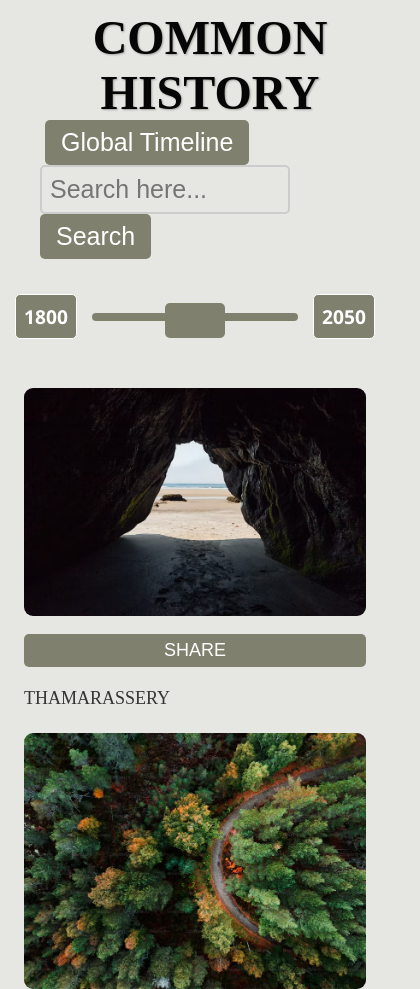
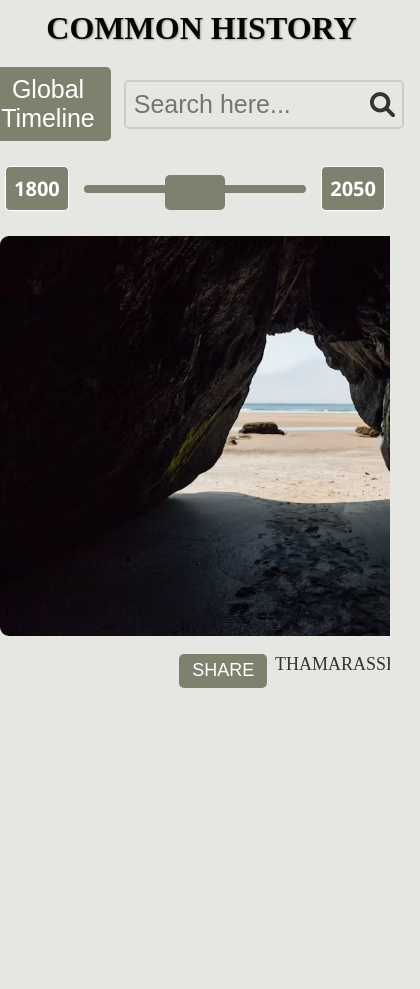
Before and after one commit to nihalaa-pp/common_history, a plain HTML site: page index.html in a window 390 px wide. Shown: the top 989 px of the page, 420 px wide, since content can reach past the window. After the commit the page ends 844 px from the top, so only its background shows below. Drawn offline with Linux system fonts and the light colour scheme.

Commit message:
Your commit message here

```diff
--- a/index.html
+++ b/index.html
@@ -4,6 +4,8 @@
     <meta charset="UTF-8">
     <meta name="viewport" content="width=device-width, initial-scale=1.0">
     <title>Common History Replica</title>
+    <!-- Add Font Awesome for the search icon -->
+    <link rel="stylesheet" href="https://cdnjs.cloudflare.com/ajax/libs/font-awesome/6.0.0-beta3/css/all.min.css">
     <link rel="stylesheet" href="styles.css">
 </head>
 <body>
@@ -18,8 +20,10 @@
             <div class="dropdown">
                 <div class="search-container">
                     <button class="global-timeline-button" id="timelineBtn" onclick="toggleDropdown()">Global Timeline</button>
-                <input type="text" id="searchInput" class="search-input" placeholder="Search here..." style="font-size:25px;">
-                <button class="search-button" onclick="searchPhotos()" style="font-size:25px;">Search</button>
+                    <input type="text" id="searchInput" class="search-input" placeholder="Search here..." style="font-size:25px; width:500px;">
+
+                    <!-- Replacing the search button with a search icon -->
+                    <i class="fas fa-search search-icon" onclick="searchPhotos()" style="font-size: 25px; position: absolute; right: 25px; top: 50%; transform: translateY(-50%); cursor: pointer;"></i>
                 </div>
                 <div id="dropdownContent" class="dropdown-content">
                     <ul id="locationList">
@@ -35,10 +39,8 @@
             </div>
         </nav>
 
-
-
         <div class="timeline">
-        <div class="timeline-year " data-year="2007">1800</div>
+            <div class="timeline-year" data-year="2007">1800</div>
             <div class="timeline-progress">
                 <div class="timeline-arrow" id="timeline-arrow"></div>
             </div>
@@ -48,7 +50,6 @@
         <section class="gallery" id="photoGallery">
             <!-- All photos will be dynamically loaded here -->
         </section>
-
 
         <!-- Share Popup -->
         <div id="sharePopup" class="popup" style="display:none;">
@@ -61,7 +62,6 @@
                 <button onclick="shareOnSocialMedia('whatsapp')">Whatsup</button>
                 <button onclick="shareOnSocialMedia('twitter')">Twitter</button>
                 <button onclick="shareOnSocialMedia('print')">Print</button>
-
             </div>
         </div>
 
--- a/styles.css
+++ b/styles.css
@@ -35,14 +35,14 @@ body {
   align-items: center;
   justify-content: right;
   flex-wrap: wrap;
-  margin-bottom: 60px; /* Reduced */
+  margin-bottom: 50px; /* Reduced */
   padding-left: 30px; /* Reduced */
   gap: 10px; /* Reduced */
 }
 
 /* Search Input Focus */
 .search-input:focus {
-  border-color: black;
+  border-color:#80806f ;
   outline: none;
 }
 
@@ -108,7 +108,7 @@ body {
   justify-content: space-between;
   align-items: center;
   width: 100%;
-  padding: 15px; /* Reduced */
+  padding: 5px; /* Reduced */
   background-color: #e6e6e2;
   position: relative;
   margin-top: -50px; /* Adjusted */
@@ -278,11 +278,18 @@ input[type="text"]:focus {
 
 /* Media Query for mobile screens (less than 768px) */
 @media only screen and (max-width: 768px) {
+
+
+  body {
+    overflow: hidden; /* Prevent scrolling */
+  }
   /* Logo adjustments */
   .logo h1 {
-    font-size: 3rem; /* Smaller font size for mobile */
-    text-align: center; /* Center the logo */
-    margin: 10px 0; /* Add some space around the logo */
+    font-size: 2rem; /* Adjust the font size to fit in one line */
+    white-space: nowrap; /* Prevent text from wrapping onto a new line */
+    text-align: center; /* Keep it centered */
+    margin: px 0; /* Space around the logo */
+    margin-left: -17px; /* Remove the left margin to keep it centered */
   }
 
   /* Navbar adjustments */
@@ -290,68 +297,63 @@ input[type="text"]:focus {
     display: flex;
     flex-direction: column; /* Stack the elements vertically */
     align-items: center; /* Center align all nav items */
-    padding: 10; /* Add some padding */
+    padding: 20px; /* Add some padding */
     margin-top: 50px;
+  }
+
+  #timelineBtn {
+    padding: 8px 16px; /* Reduced */
+    margin-left: -43px; /* Reduced */
+  }
+
+  .gallery {
+    padding: 20px;
+    padding-left: 0;
+  }
+
+  .photo-card img {
+    height: 400px;
+  }
+
+  /* Search container adjustments */
+  .search-container {
+    display: flex;
+    justify-content: center; /* Center align items horizontally */
+    align-items: center; /* Align items vertically center */
+    width: 100%; /* Full width to fit the input and buttons */
+    max-width: 400px; /* Set a smaller max width to prevent scrolling */
+    padding: 0 10px; /* Padding around the container */
+    margin: 0 auto; /* Center the container */
   }
 
   /* Search input adjustments */
   .search-input {
-    width: 80%; /* Make the search input responsive */
+    flex-grow: 1; /* Allow the input to take available space */
+    margin: 0 5px; /* Add minimal space between buttons and input */
     font-size: 1rem; /* Adjust font size */
-    margin: 10px 0; /* Add spacing between elements */
-    margin: 0 10px; /* Add spacing between input and buttons */
+    width: 100%; /* Full width to maintain responsiveness */
+    max-width: 280px; /* Set a fixed max width */
+    box-sizing: border-box; /* Include padding in width calculation */
+    padding: 8px; /* Add padding for comfort */
   }
 
   /* Search button adjustments */
   .search-button {
+    font-size: 0.5rem; /* Adjust font size */
+    padding: 8px 12px; /* Adjust padding for mobile */
+    margin: 0; /* Remove margins */
+  }
+
+  /* Global Timeline button adjustments */
+  .global-timeline-button {
     font-size: 1rem; /* Adjust font size */
     padding: 8px 12px; /* Adjust padding for mobile */
-  }
-  .search-container {
-    flex-direction: row; /* Align items in a row */
-  }
-  .search-button,
-  .global-timeline-button {
-    margin: 0; /* Remove margins to fit better */
-  }
-
-  /* Dropdown button adjustments */
-  .dropdown button {
-    font-size: 1rem; /* Smaller font size for mobile */
-    width: auto; /* Let the button take only the required width */
-    margin-left: 10px;
-  }
-
-  /* Timeline adjustments */
-  .timeline {
-    flex-direction: row; /* Stack timeline elements vertically */
-    align-items: center; /* Center align them */
-  }
-
-  .timeline-year {
-    font-size: 1.2rem; /* Adjust font size for timeline years */
-    margin: 10px 0; /* Add spacing between years */
-  }
-
-  .timeline-progress {
-    width: 90%; /* Make progress bar responsive */
-  }
-
-  /* Gallery adjustments */
-  .gallery {
-    flex-direction: column; /* Stack gallery items */
-    align-items: center; /* Center align them */
-  }
-
-  .photo-card img {
-    height: auto; /* Let image height be responsive */
-    max-width: 100%; /* Ensure the image is not wider than its container */
-  }
-
-  .photo-details {
-    flex-direction: column; /* Stack details vertically */
+    margin: 0; /* Remove margins */
   }
 }
+
+
+
 /* Default styles for the popup */
 .popup {
   position: fixed;
```
Lines whose indentation alone changed are shown as unchanged.
